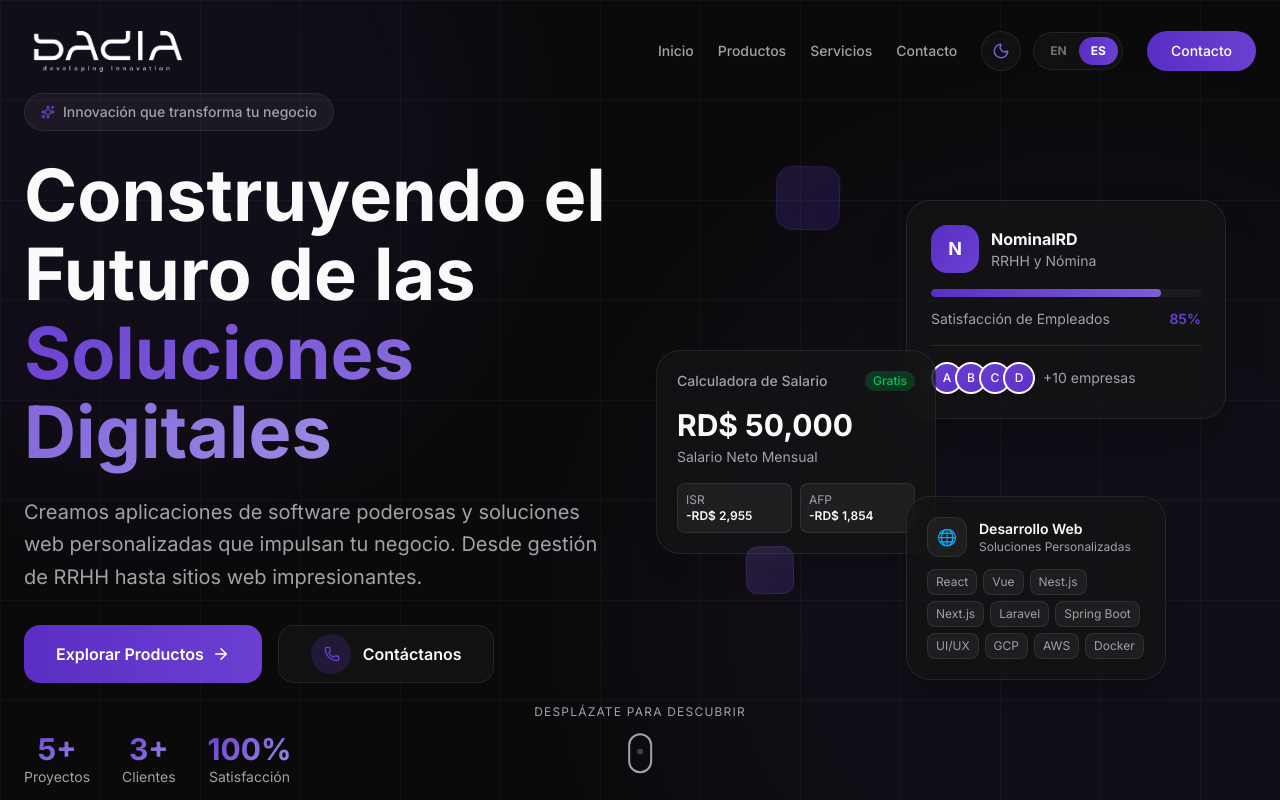
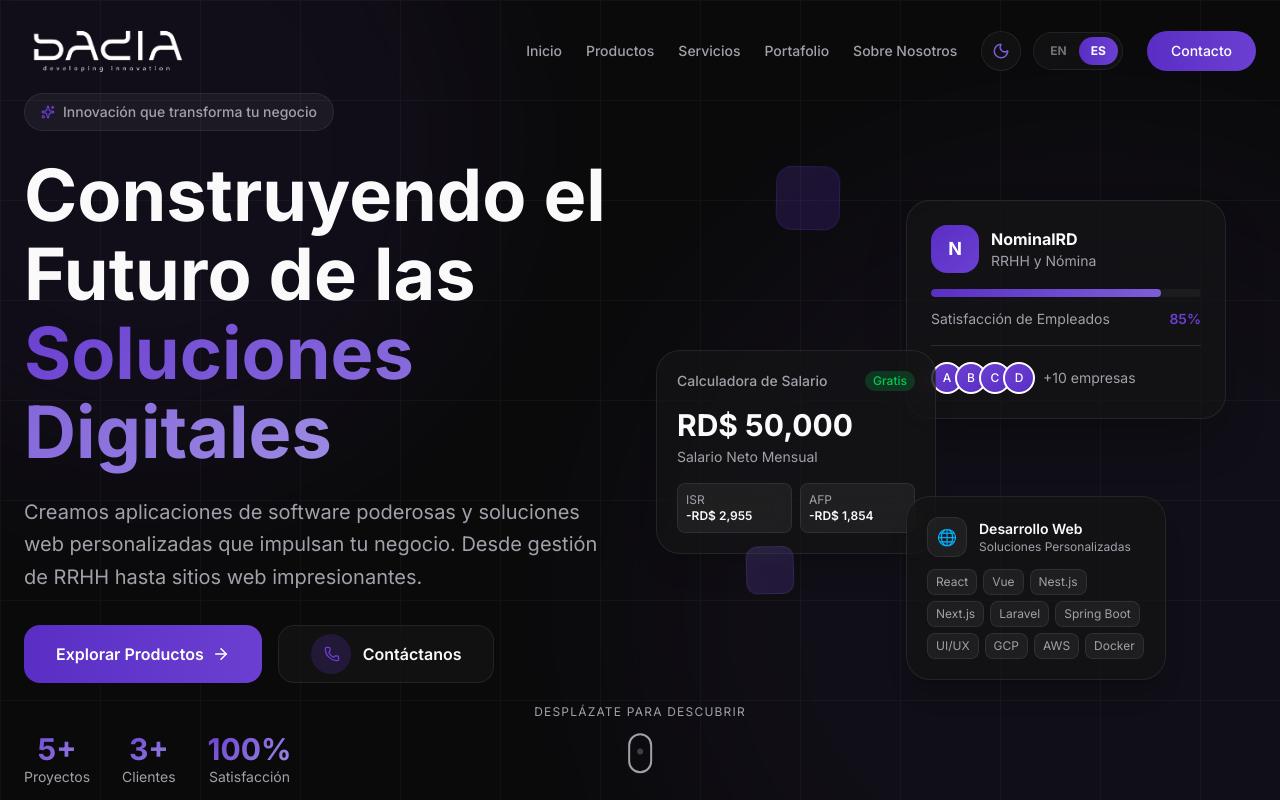
Before and after one commit to Hytech-Isaias/BadiaInnovations, a React (Vite) app: page / in a window 1280 px wide. Shown: the top 800 px of the page. Built offline with nearby package versions, Linux system fonts and the light colour scheme.

Commit message:
feat: implement About, Navbar, and Services sections with initial English and Spanish localization.

```diff
--- a/src/components/AboutSection.tsx
+++ b/src/components/AboutSection.tsx
@@ -33,7 +33,7 @@ const AboutSection = () => {
   ];
 
   return (
-    <section className="py-24 bg-surface relative overflow-hidden">
+    <section id="about" className="py-24 bg-surface relative overflow-hidden">
       {/* Background decoration */}
       <div
         className="absolute top-1/2 left-1/2 -translate-x-1/2 -translate-y-1/2 w-[600px] h-[600px] rounded-full blur-3xl pointer-events-none"
--- a/src/components/Navbar.tsx
+++ b/src/components/Navbar.tsx
@@ -1,5 +1,5 @@
 import { useState, useEffect } from "react";
-import { Link, useLocation } from "react-router-dom";
+import { useLocation } from "react-router-dom";
 import { Menu, X } from "lucide-react";
 import { motion, AnimatePresence } from "framer-motion";
 import clsx from "clsx";
@@ -33,11 +33,14 @@ const Navbar = () => {
     { name: t("nav.home"), path: "/" },
     { name: t("nav.products"), path: "#products" },
     { name: t("nav.services"), path: "#services" },
-    { name: t("nav.contact"), path: "#contact" },
+    { name: t("nav.portfolio"), path: "#portfolio" },
+    { name: t("nav.about"), path: "#about" },
   ];
 
   const handleNavClick = (path: string) => {
-    if (path.startsWith("#")) {
+    if (path === "/") {
+      window.scrollTo({ top: 0, behavior: "smooth" });
+    } else if (path.startsWith("#")) {
       const element = document.querySelector(path);
       element?.scrollIntoView({ behavior: "smooth" });
     }
@@ -53,7 +56,10 @@ const Navbar = () => {
       )}
     >
       <div className="container mx-auto px-4 md:px-6 flex justify-between items-center">
-        <Link to="/" className="flex items-center gap-3 group">
+        <button
+          onClick={() => handleNavClick("/")}
+          className="flex items-center gap-3 group cursor-pointer"
+        >
           <img
             src={theme === "dark" ? WhiteLogo : BlackLogo}
             alt="Badia Developers"
@@ -65,7 +71,7 @@ const Navbar = () => {
             <span className="text-theme">Badia </span>
             <span className="gradient-text">Innovations</span>
           </span> */}
-        </Link>
+        </button>
 
         {/* Desktop Menu */}
         <div className="hidden md:flex items-center space-x-6">
--- a/src/components/ServicesSection.tsx
+++ b/src/components/ServicesSection.tsx
@@ -188,6 +188,7 @@ const ServicesSection = () => {
 
         {/* Portfolio showcase */}
         <motion.div
+          id="portfolio"
           initial={{ opacity: 0, y: 40 }}
           whileInView={{ opacity: 1, y: 0 }}
           viewport={{ once: true }}
--- a/src/locales/en.json
+++ b/src/locales/en.json
@@ -3,6 +3,8 @@
     "home": "Home",
     "products": "Products",
     "services": "Services",
+    "about": "About Us",
+    "portfolio": "Portfolio",
     "contact": "Contact"
   },
   "hero": {
--- a/src/locales/es.json
+++ b/src/locales/es.json
@@ -3,6 +3,8 @@
     "home": "Inicio",
     "products": "Productos",
     "services": "Servicios",
+    "about": "Sobre Nosotros",
+    "portfolio": "Portafolio",
     "contact": "Contacto"
   },
   "hero": {
```
